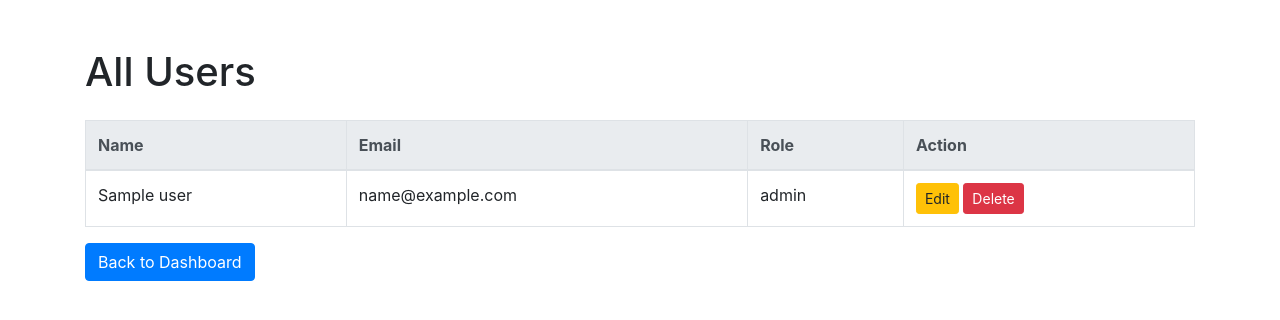
After one commit to rahulv202/Blog-Application, a PHP site: template app/views/user_list.php in a window 1280 px wide. The commit adds this page. Shown: the top 320 px of the page. Run offline with PHP 8.4, Linux system fonts and the light colour scheme; the template is opened without the code that fills it: most values are stand-ins (such as "Sample title", 1, 10 or a date in 2020).

Commit message:
Add user-list Page Code

```diff
--- a/app/controllers/LoginController.php
+++ b/app/controllers/LoginController.php
@@ -32,7 +32,7 @@ class LoginController extends Controller
                 $_SESSION['user_id'] = $user['id'];
                 $_SESSION['user_name'] = $user['name'];
                 $_SESSION['user_email'] = $user['email'];
-                $_SESSION['user_role'] = $user['role'];
+                $_SESSION['role'] = $user['role']; //user_role
                 //$this->view('dashboard');
                 $this->redirect('/dashboard');
             } else {
--- /dev/null
+++ b/app/views/user_list.php
@@ -0,0 +1,29 @@
+<div class="container mt-5">
+    <h1 class="mb-4">All Users</h1>
+    <table class="table table-bordered">
+        <thead class="thead-light">
+            <tr>
+                <th>Name</th>
+                <th>Email</th>
+                <th>Role</th>
+                <th>Action</th>
+            </tr>
+        </thead>
+        <tbody>
+            <?php foreach ($users as $user): ?>
+                <tr>
+                    <td><?= htmlspecialchars($user['name']) ?></td>
+                    <td><?= htmlspecialchars($user['email']) ?></td>
+                    <td><?= htmlspecialchars($user['role']) ?></td>
+                    <td>
+                        <?php if ($user['role'] != 'Admin') : ?>
+                            <a href="/edit-user/<?= $user['id'] ?>" class="btn btn-warning btn-sm">Edit</a>
+                            <a href="/delete-user/<?= $user['id'] ?>" class="btn btn-danger btn-sm">Delete</a>
+                        <?php endif; ?>
+                    </td>
+                </tr>
+            <?php endforeach; ?>
+        </tbody>
+    </table>
+    <a href="/dashboard" class="btn btn-primary">Back to Dashboard</a>
+</div>
--- a/index.php
+++ b/index.php
@@ -6,6 +6,7 @@ require_once APP_Root . '/vendor/autoload.php';
 session_start();
 
 use App\Core\Route;
+use App\Middleware\AuthAdminRoleMiddleware;
 use App\middleware\GuestMiddleware;
 use App\Middleware\LoginCheckMiddleware;
 
@@ -29,6 +30,7 @@ $router->addRoute('POST', '/register', 'RegisterController@register', [GuestMidd
 $router->addRoute('POST', '/login', 'LoginController@login', [GuestMiddleware::class]);
 $router->addRoute('GET', '/dashboard', 'DashboardController@index', [LoginCheckMiddleware::class]);
 $router->addRoute('GET', '/logout', 'DashboardController@logout', [LoginCheckMiddleware::class]);
+$router->addRoute('GET', '/user-list', 'AdminController@user_list', [AuthAdminRoleMiddleware::class]);
 // Parse the current URL
 $requestUri = $_SERVER['REQUEST_URI']; //strtok($_SERVER['REQUEST_URI'], '?');
 $requestMethod = $_SERVER['REQUEST_METHOD'];
```
Also changed, not shown: app/controllers/AdminController.php (added, +16 -0 lines), app/middleware/AuthAdminRoleMiddleware.php (added, +23 -0 lines).
